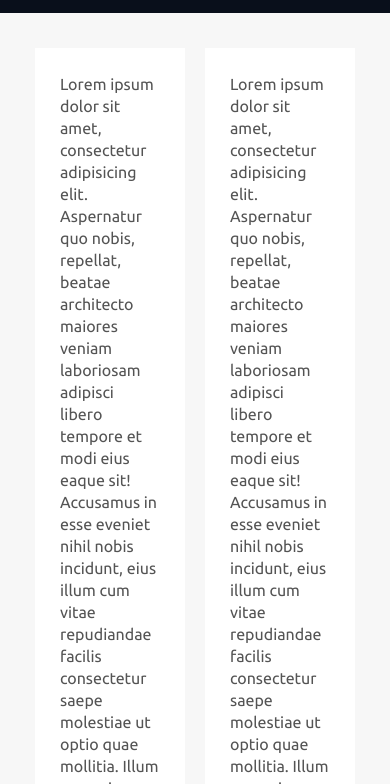
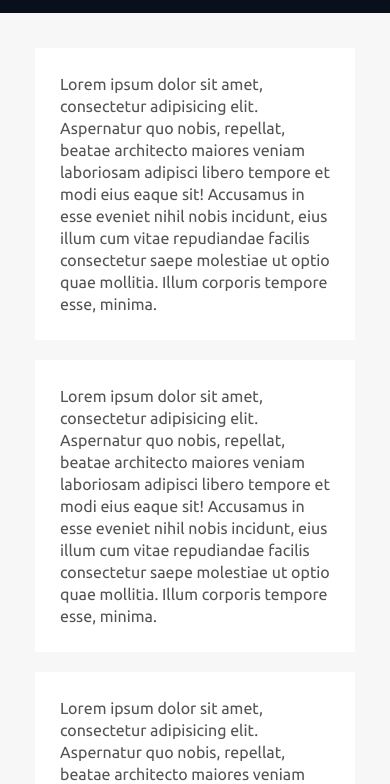
Before and after one commit to codingmarket07/Responsive-Navigation-Bar-20m2, a plain HTML site: page index.html in a window 390 px wide. Shown: the part 47-831 px from the top of the page. Drawn offline with Linux system fonts and the light colour scheme.

Commit message:
files readded

```diff
--- a/styles.css
+++ b/styles.css
@@ -153,4 +153,7 @@ body{
 	.navbar .menu.active{
 		display: block;
 	}
+	.main_container .content .item_wrap{
+		width: 100%;
+	}
 }
```
